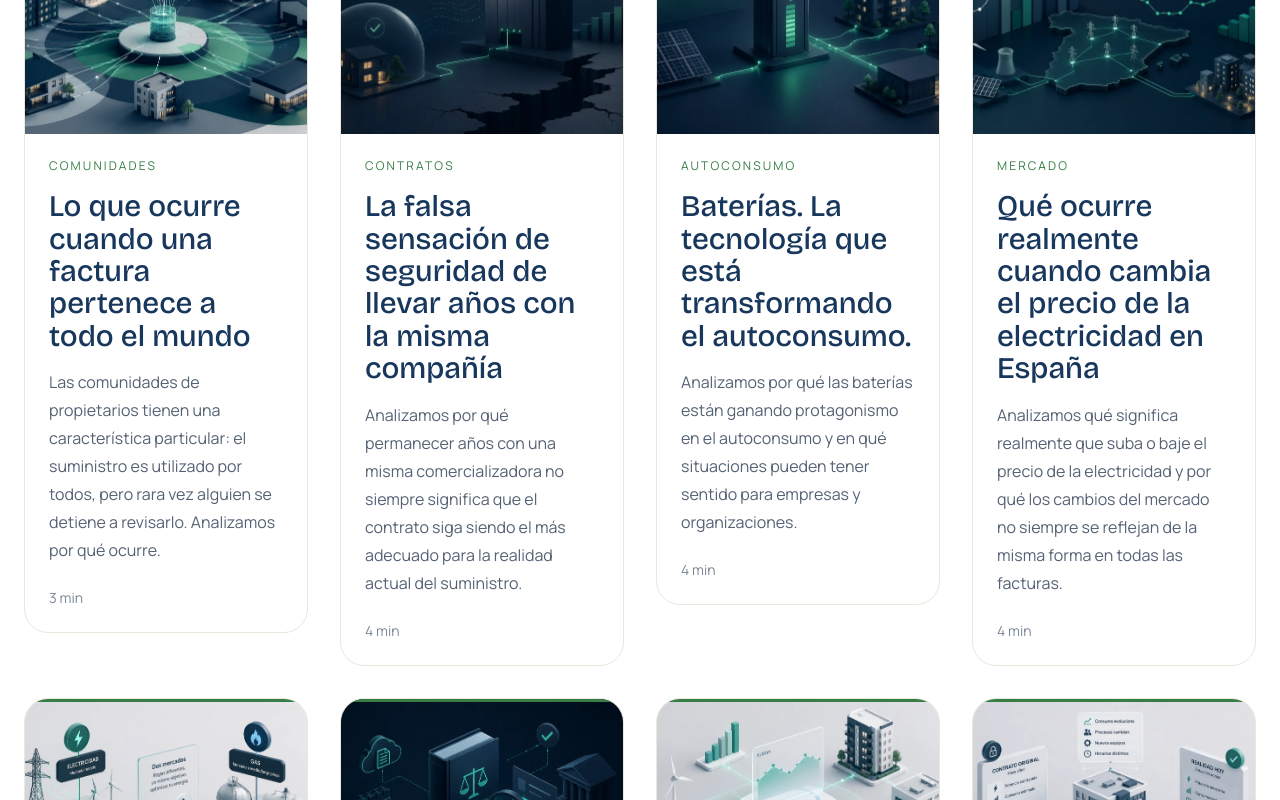
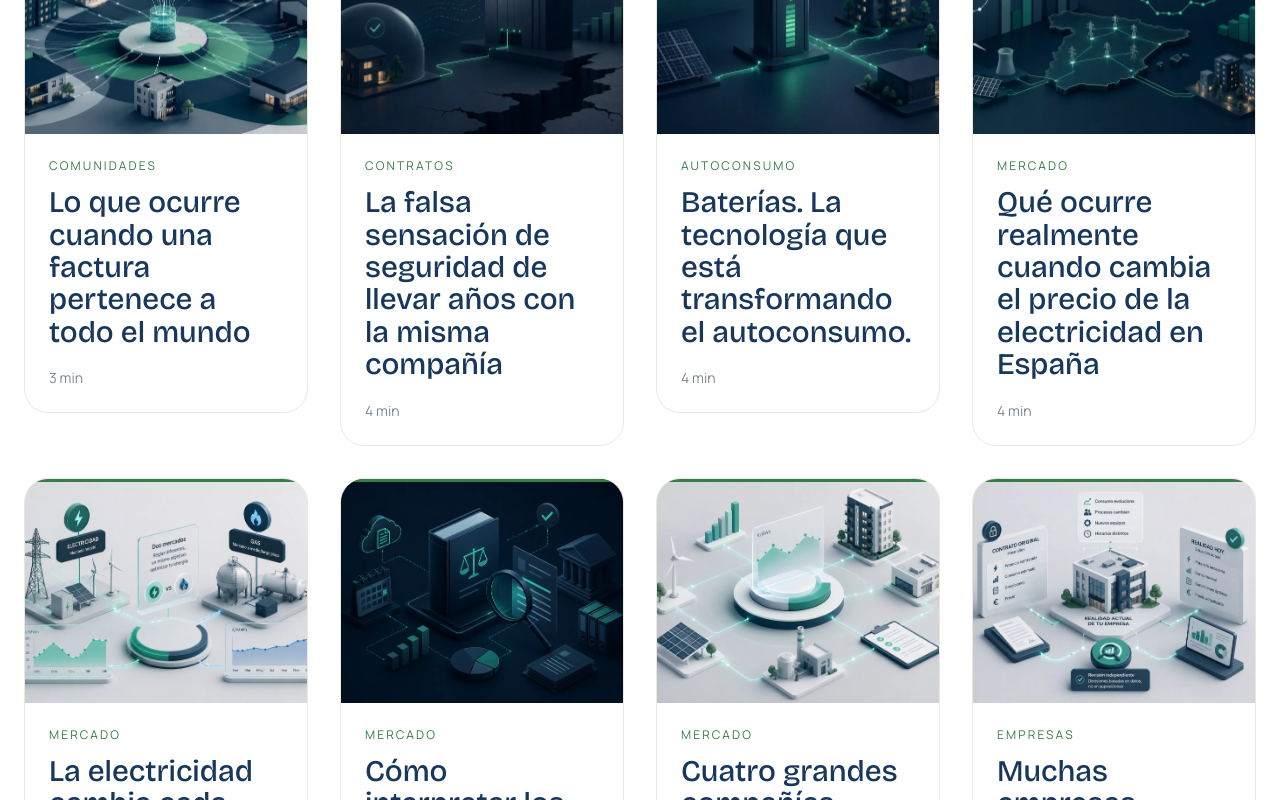
Before and after one commit to albatrosh-jpeg/arcoplaza-web, a React (Vite) app: page /blog in a window 1280 px wide. Shown: the part 1400-2200 px from the top of the page. Built offline with nearby package versions, Linux system fonts and the light colour scheme.

Commit message:
Simplify blog listing cards

```diff
--- a/src/pages/Blog.jsx
+++ b/src/pages/Blog.jsx
@@ -423,14 +423,14 @@ const showFeatured =
                 />
               )}
 
-                <div className="p-6">
+                <div className="p-6 flex flex-col">
                 <div
                   className="
                     text-xs
                     uppercase
                     tracking-[0.18em]
                     text-corporateGreen
-                    mb-4
+                    mb-3
                   "
                 >
                   {article.category}
@@ -441,7 +441,7 @@ const showFeatured =
                   heading-h3
                   text-[#18375D]
 
-                  mb-4
+                  mb-5
 
                   transition-colors
                   duration-300
@@ -452,16 +452,6 @@ const showFeatured =
 
                   {article.title}
                 </h3>
-
-                <p
-                  className="
-                    text-[#556274]
-                    leading-7
-                    mb-6
-                  "
-                >
-                  {article.excerpt}
-                </p>
 
                 <div
                   className="
```
